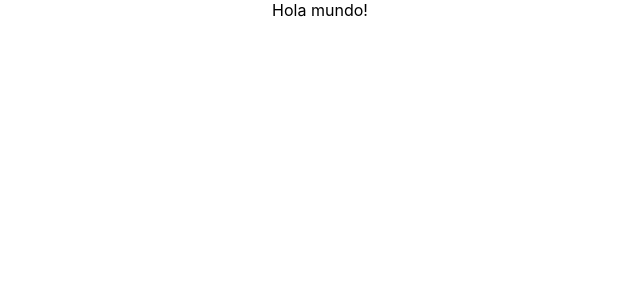
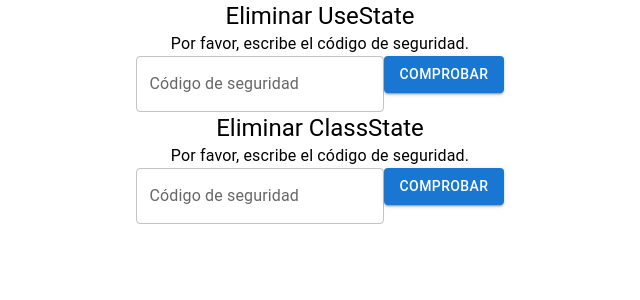
Before and after one commit to JHDEZ1108/security-codes, a React (Create React App) app: page / in a window 1280 px wide. Shown: the top 300 px of the page, without its empty margins (320-960 px from the left). Built offline with nearby package versions, Linux system fonts and the light colour scheme; the HTML template or start-up script is replaced by a standard one.

Commit message:
Agregando componentes

```diff
--- a/src/App.js
+++ b/src/App.js
@@ -1,9 +1,12 @@
+import { UseState } from './components/UseState';
+import { ClassState } from './components/ClassState';
 import './App.css';
 
 function App() {
   return (
     <div className="App">
-      Hola mundo!
+      <UseState />
+      <ClassState />
     </div>
   );
 }
```
